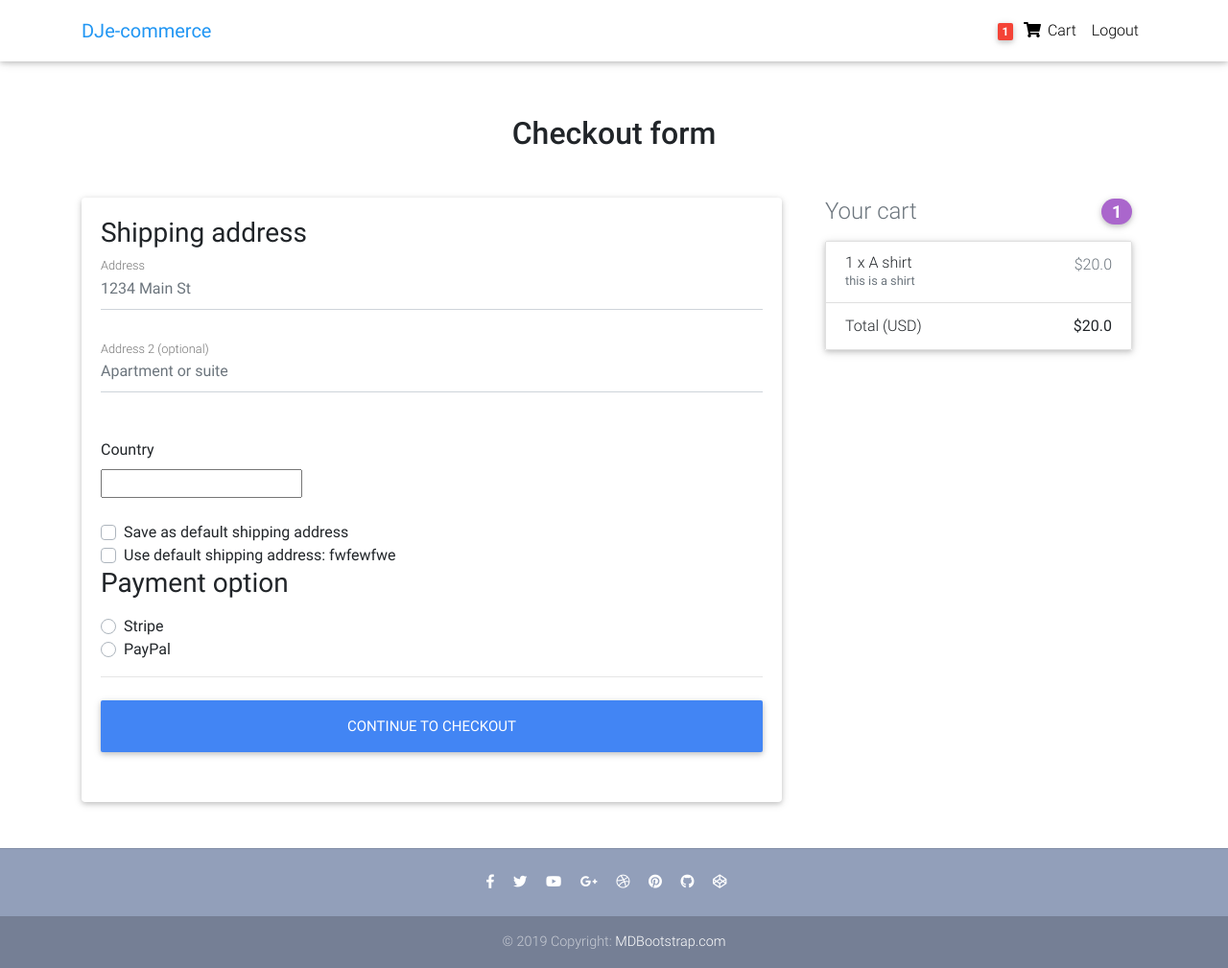
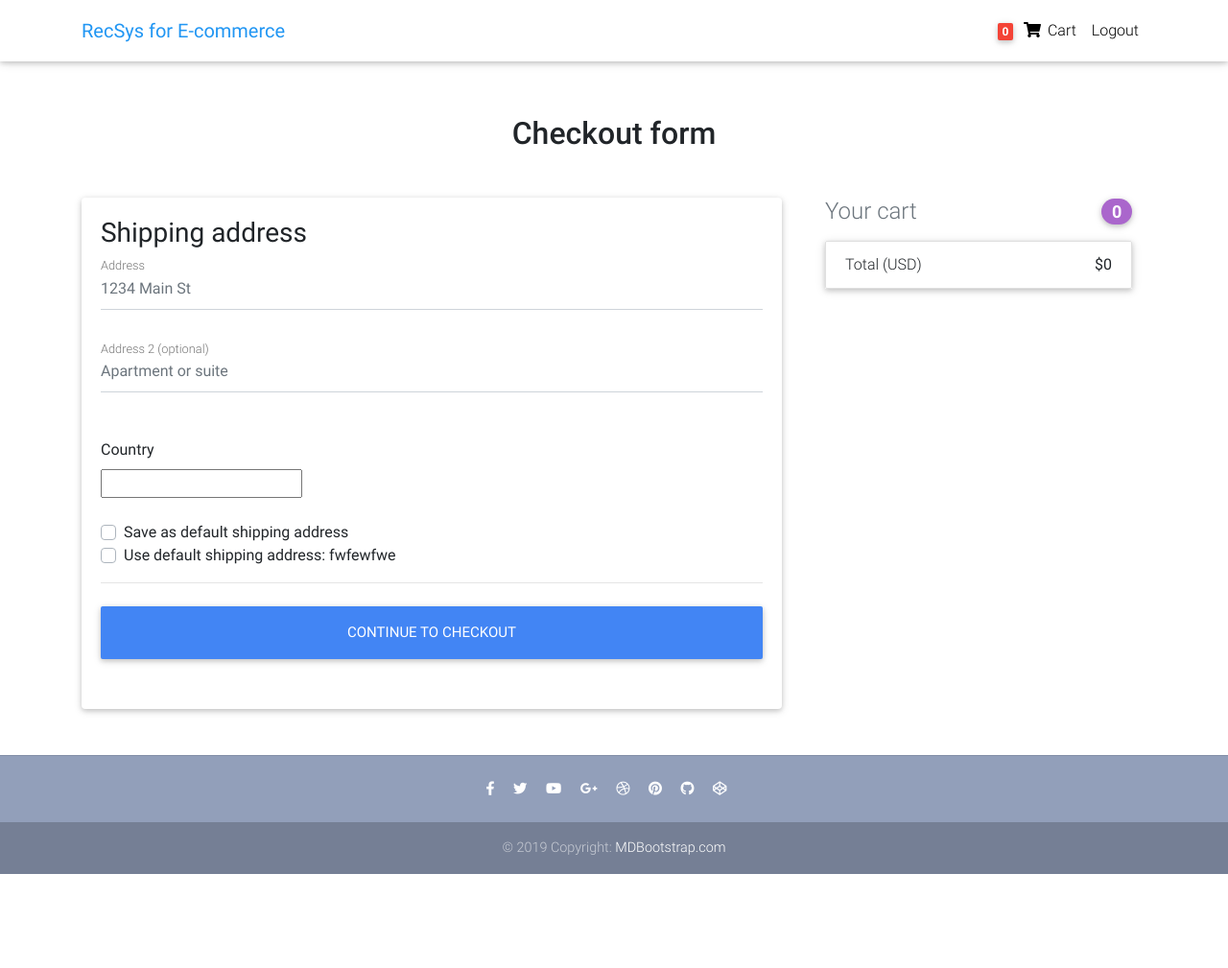
Before and after one commit to dzungcamlang/recsys_ecommerce, a Django app: page /checkout/ in a window 1280 px wide. Shown: the whole page at 96% size. After the commit the page ends 911 px from the top, so only its background shows below. Run offline with Django 3.2, Linux system fonts and the light colour scheme; a user stored in the database is signed in; data comes from the database, SQL or seed files in the repository; some libraries are stand-ins or nearby versions.

Commit message:
import data + remove unnecessary form fields

```diff
--- a/site_src/core/admin.py
+++ b/site_src/core/admin.py
@@ -18,14 +18,10 @@
                     'refund_requested',
                     'refund_granted',
                     'shipping_address',
-                    'payment',
-                    'coupon'
                     ]
     list_display_links = [
         'user',
         'shipping_address',
-        'payment',
-        'coupon'
     ]
     list_filter = ['ordered',
                    'being_delivered',
--- a/site_src/core/forms.py
+++ b/site_src/core/forms.py
@@ -3,10 +3,10 @@
 from django_countries.widgets import CountrySelectWidget
 
 
-PAYMENT_CHOICES = (
-    ('S', 'Stripe'),
-    ('P', 'PayPal')
-)
+# PAYMENT_CHOICES = (
+#     ('S', 'Stripe'),
+#     ('P', 'PayPal')
+# )
 
 
 class CheckoutForm(forms.Form):
@@ -21,8 +21,8 @@
     set_default_shipping = forms.BooleanField(required=False)
     use_default_shipping = forms.BooleanField(required=False)
 
-    payment_option = forms.ChoiceField(
-        widget=forms.RadioSelect, choices=PAYMENT_CHOICES)
+    # payment_option = forms.ChoiceField(
+    #     widget=forms.RadioSelect, choices=PAYMENT_CHOICES)
 
 
 class CouponForm(forms.Form):
@@ -40,9 +40,10 @@
         'rows': 4
     }))
     email = forms.EmailField()
-
-
+#
+#
 class PaymentForm(forms.Form):
-    stripeToken = forms.CharField(required=False)
-    save = forms.BooleanField(required=False)
-    use_default = forms.BooleanField(required=False)
+    pass
+#     stripeToken = forms.CharField(required=False)
+#     save = forms.BooleanField(required=False)
+#     use_default = forms.BooleanField(required=False)
--- a/site_src/core/models.py
+++ b/site_src/core/models.py
@@ -17,12 +17,13 @@
 
 
 class Item(models.Model):
-    title = models.CharField(max_length=100)
+    code = models.CharField(max_length=100)
+    title = models.CharField(max_length=200)
     price = models.FloatField()
     discount_price = models.FloatField(blank=True, null=True)
     slug = models.SlugField()
-    description = models.TextField()
-    image = models.ImageField()
+    description = models.TextField(null=True)
+    image = models.ImageField(default="noimage.png", null=True)
 
     def __str__(self):
         return self.title
@@ -78,10 +79,10 @@
     ordered = models.BooleanField(default=False)
     shipping_address = models.ForeignKey(
         'Address', related_name='shipping_address', on_delete=models.SET_NULL, blank=True, null=True)
-    payment = models.ForeignKey(
-        'Payment', on_delete=models.SET_NULL, blank=True, null=True)
-    coupon = models.ForeignKey(
-        'Coupon', on_delete=models.SET_NULL, blank=True, null=True)
+    # payment = models.ForeignKey(
+    #     'Payment', on_delete=models.SET_NULL, blank=True, null=True)
+    # coupon = models.ForeignKey(
+    #     'Coupon', on_delete=models.SET_NULL, blank=True, null=True)
     being_delivered = models.BooleanField(default=False)
     received = models.BooleanField(default=False)
     refund_requested = models.BooleanField(default=False)
@@ -105,8 +106,6 @@
         total = 0
         for order_item in self.items.all():
             total += order_item.get_final_price()
-        if self.coupon:
-            total -= self.coupon.amount
         return total
 
 
--- a/site_src/core/views.py
+++ b/site_src/core/views.py
@@ -115,14 +115,18 @@
 
                 payment_option = form.cleaned_data.get('payment_option')
 
-                if payment_option == 'S':
-                    return redirect('core:payment', payment_option='stripe')
-                elif payment_option == 'P':
-                    return redirect('core:payment', payment_option='paypal')
-                else:
-                    messages.warning(
-                        self.request, "Invalid payment option selected")
-                    return redirect('core:checkout')
+                order_items = order.items.all()
+                order_items.update(ordered=True)
+                for item in order_items:
+                    item.save()
+
+                order.ordered = True
+                order.ref_code = create_ref_code()
+                order.save()
+
+                messages.success(self.request, "Your order was successful!")
+                return redirect("/")
+
             else:
                 print(form.errors)
                 messages.warning(self.request, "Invalid Form")
--- a/site_src/templates/checkout.html
+++ b/site_src/templates/checkout.html
@@ -48,17 +48,6 @@
                 <label class="custom-control-label" for="use_default_shipping">Use default shipping address: {{ default_shipping_address.street_address|truncatechars:10 }}</label>
               </div>
               {% endif %}
-
-              <h3>Payment option</h3>
-
-              <div class="d-block my-3">
-                {% for value, name in form.fields.payment_option.choices %}
-                <div class="custom-control custom-radio">
-                  <input id="{{ name }}" name="payment_option" value="{{ value }}" type="radio" class="custom-control-input" required>
-                  <label class="custom-control-label" for="{{ name }}">{{ name }}</label>
-                </div>
-                {% endfor %}
-              </div>
 
               <hr class="mb-4">
               <button class="btn btn-primary btn-lg btn-block" type="submit">Continue to checkout</button>
--- a/site_src/templates/navbar.html
+++ b/site_src/templates/navbar.html
@@ -5,7 +5,7 @@
 
       <!-- Brand -->
       <a class="navbar-brand waves-effect" href="/">
-        <strong class="blue-text">DJe-commerce</strong>
+        <strong class="blue-text">RecSys for E-commerce</strong>
       </a>
 
       <!-- Collapse -->
```
Also changed, not shown: site_src/import_db.py (added, +24 -0 lines), site_src/templates/home.html (+48 -41 lines), site_src/core/migrations/0008_auto_20191025_1923.py (added), site_src/core/migrations/0009_auto_20191025_1926.py (added), site_src/core/migrations/0010_auto_20191025_2015.py (added), site_src/db.sqlite3, site_src/media_root/noimage.png (added), 1 other file.
